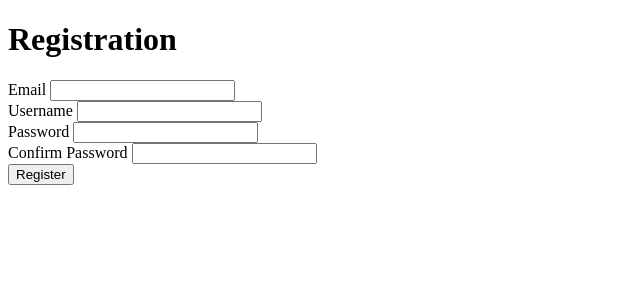
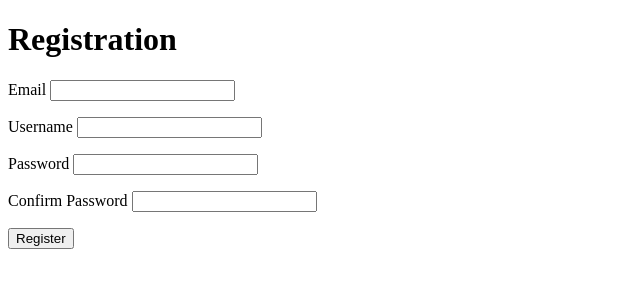
Before and after one commit to asadsid95/goal_tech_pm, a Flask app: page / in a window 1280 px wide. Shown: the top 300 px of the page, without its empty margins (0-640 px from the left). Run offline with Flask 3, Linux system fonts and the light colour scheme; some libraries are stand-ins or nearby versions.

```diff
--- a/app.py
+++ b/app.py
@@ -33,6 +33,7 @@ def registration():
                 db.session.add(user)
                 db.session.commit()
                 flash("User created successfully!", "success")
+                #TODO: Verify if method=post in html and redirecting from backend is correct for form submission
                 return redirect(url_for('login'))
             except IntegrityError:
                 db.session.rollback()
--- a/templates/registration.html
+++ b/templates/registration.html
@@ -9,6 +9,15 @@
 </style>
 
 <h1>{{title}}</h1>
+
+<form method="post">
+  <p>{{form.email.label}} {{form.email(size=20)}}</p>
+  <p>{{form.username.label}} {{form.username(size=20)}}</p>
+  <p>{{form.password.label}} {{form.password(size=20)}}</p>
+  <p>{{form.confirm_password.label}} {{form.confirm_password(size=20)}}</p>
+  {{form.submit}}
+</form>
+
 {% with messages=get_flashed_messages(with_categories=True) %} {% if messages %}
 <ul>
   {% for category, message in messages %}
@@ -16,31 +25,3 @@
   {% endfor %}
 </ul>
 {% endif %} {% endwith%}
-
-<form method="post">
-  <div>
-    {{form.email.label}} {{form.email(size=20)}} {% for error in
-    form.email.errors %}
-    <span class="error">{{ error }}</span>
-    {% endfor %}
-  </div>
-  <div>
-    {{form.username.label}} {{form.username(size=20)}} {% for error in
-    form.username.errors %}
-    <span class="error">{{ error }}</span>
-    {% endfor %}
-  </div>
-  <div>
-    {{form.password.label}} {{form.password(size=20)}} {% for error in
-    form.password.errors %}
-    <span class="error">{{ error }}</span>
-    {% endfor %}
-  </div>
-  <div>
-    {{form.confirm_password.label}} {{form.confirm_password(size=20)}} {% for
-    error in form.confirm_password.errors %}
-    <span class="error">{{ error }}</span>
-    {% endfor %}
-  </div>
-  {{form.submit}}
-</form>
```
